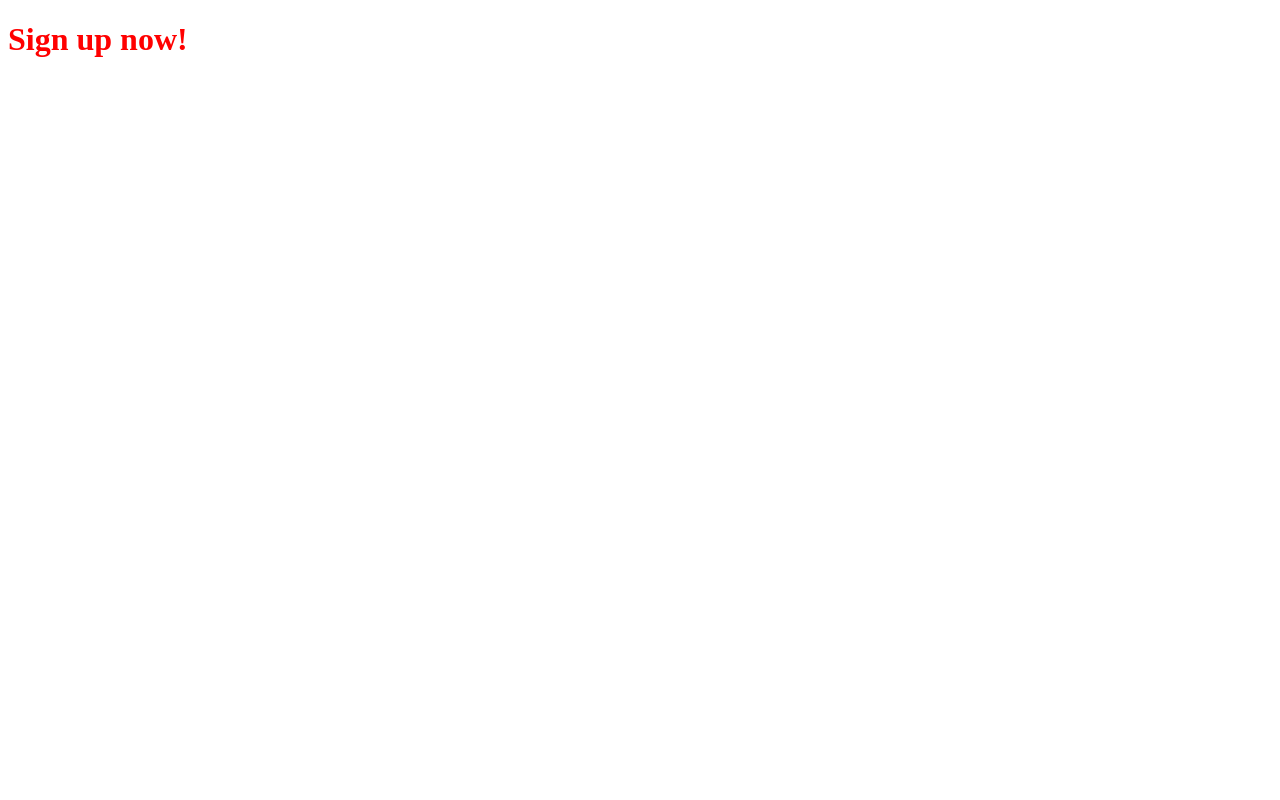
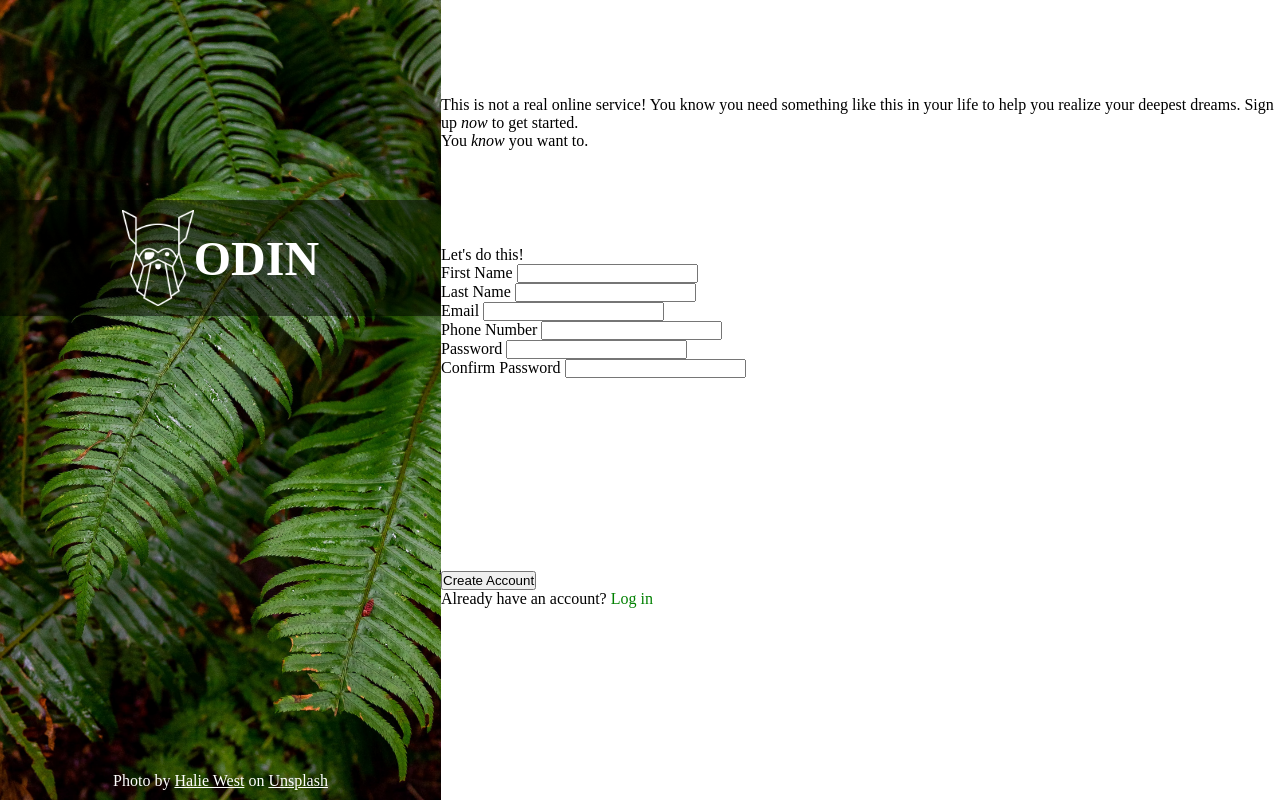
Before and after one commit to paulyshwang/sign-up-form, a plain HTML site: page index.html in a window 1280 px wide. Drawn offline with Linux system fonts and the light colour scheme.

Commit message:
Add basic page structure and image assets

```diff
--- a/index.html
+++ b/index.html
@@ -7,6 +7,50 @@
     <link rel="stylesheet" href="style.css">
   </head>
   <body>
-    <h1>Sign up now!</h1>
+    <div class="sidebar">
+      <h1><img src="assets/odin-lined.png" alt="Odin Project logo">ODIN</h1>
+      <p class="attribution">Photo by <a href="https://unsplash.com/@haliewestphoto?utm_source=unsplash&utm_medium=referral&utm_content=creditCopyText">Halie West</a> on <a href="https://unsplash.com/photos/25xggax4bSA?utm_source=unsplash&utm_medium=referral&utm_content=creditCopyText">Unsplash</a>
+      </p>
+    </div>
+
+    <main>
+      <div class="hero-text">
+        <p>This is not a real online service! You know you need something like this in your life to help you realize your deepest dreams. Sign up <em>now</em> to get started.</p>
+        <p>You <em>know</em> you want to.</p>
+      </div>
+      <form action="#" method="post">
+        <p>Let's do this!</p>
+        <ul>
+          <li>
+            <label for="firstname">First Name</label>
+            <input type="text" name="firstname" id="firstname">
+          </li>
+          <li>
+            <label for="lastname">Last Name</label>
+            <input type="text" name="lastname" id="lastname">
+          </li>
+          <li>
+            <label for="email">Email</label>
+            <input type="email" name="email" id="email">
+          </li>
+          <li>
+            <label for="phonenumber">Phone Number</label>
+            <input type="tel" name="phonenumber" id="phonenumber">
+          </li>
+          <li>
+            <label for="password">Password</label>
+            <input type="password" name="password" id="password">
+          </li>
+          <li>
+            <label for="confirmation">Confirm Password</label>
+            <input type="password" name="confirmation" id="confirmation">
+          </li>
+        </ul>
+      </form>
+      <div class="footer">
+        <button type="submit">Create Account</button>
+        <p>Already have an account? <a href="#">Log in</a></p>
+      </div>
+    </main>
   </body>
 </html>
--- a/style.css
+++ b/style.css
@@ -1,3 +1,80 @@
+* {
+  /* outline: 1px dotted red; */
+  margin: 0;
+  padding: 0;
+  box-sizing: border-box;
+}
+
+li {
+  list-style-type: none;
+}
+
+main a {
+  text-decoration: none;
+  color: green;
+}
+
+.sidebar a {
+  color: white;
+}
+
+body {
+  display: flex;
+  height: 100vh;
+}
+
+.sidebar {
+  width: 40vw;
+  min-width: 375px;
+
+  background-image: url(assets/halie-west-25xggax4bSA-unsplash.jpg);
+  background-position: center;
+  background-size: cover;
+
+  color: white;
+
+  display: flex;
+  flex-direction: column;
+  justify-content: center;
+}
+
 h1 {
-  color: red;
+  font-size: 3rem;
+  text-align: center;
+  background-color: rgb(0, 0, 0, 0.5);
+  margin-top: 25vh;
+
+  display: flex;
+  justify-content: center;
+  align-items: center;
+
+  padding: 10px;
 }
+
+h1 img {
+  height: 6rem;
+}
+
+.attribution {
+  text-align: center;
+  margin-top: auto;
+  margin-bottom: 10px;
+}
+
+main {
+  display: flex;
+  flex-direction: column;
+  justify-content: center;
+}
+
+.hero-text,
+form,
+.footer {
+  flex-grow: 1;
+}
+
+.hero-text {
+  display: flex;
+  flex-direction: column;
+  justify-content: center;
+}
```
Also changed, not shown: assets/halie-west-25xggax4bSA-unsplash.jpg (added), assets/odin-lined.png (added).
